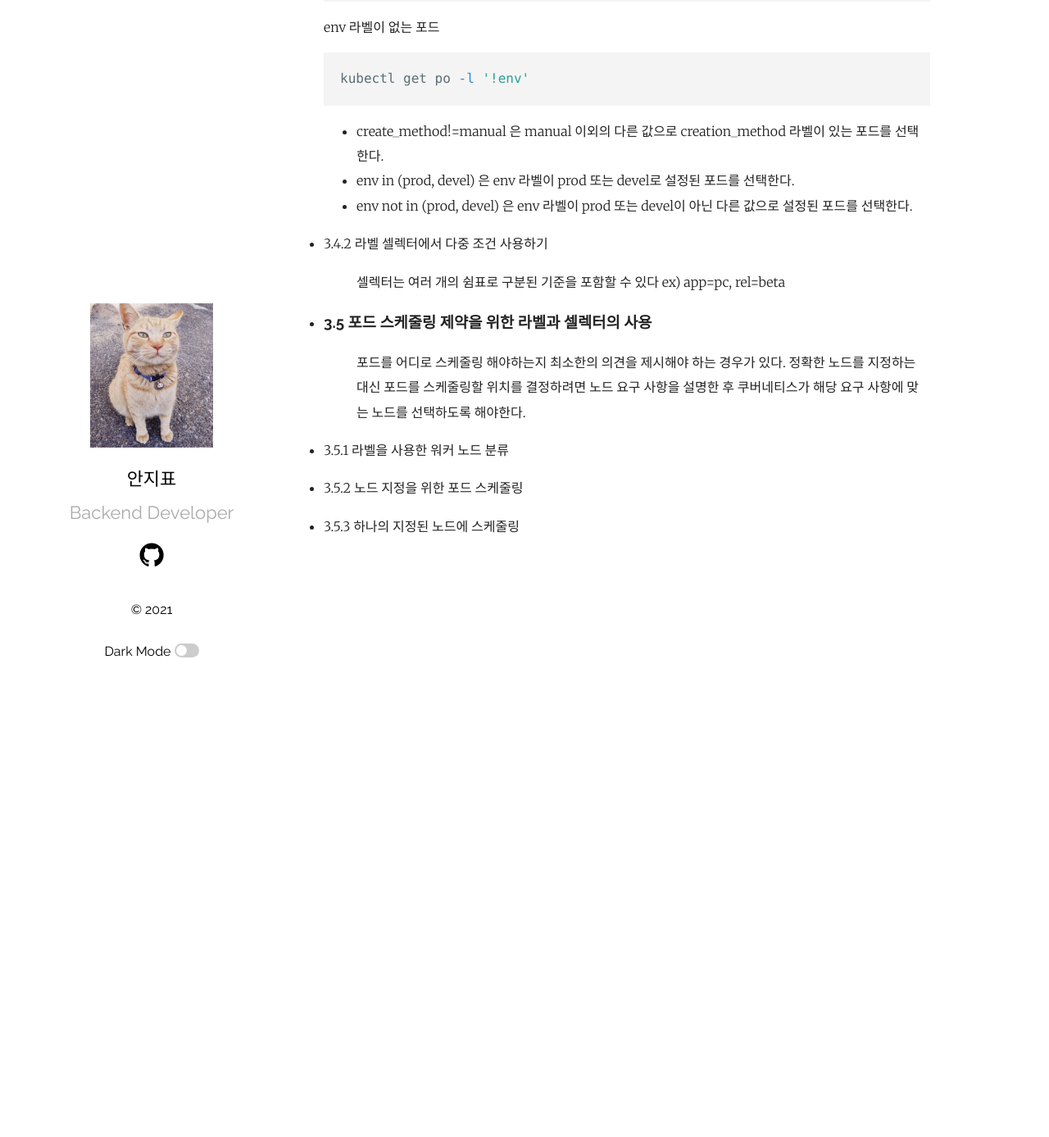
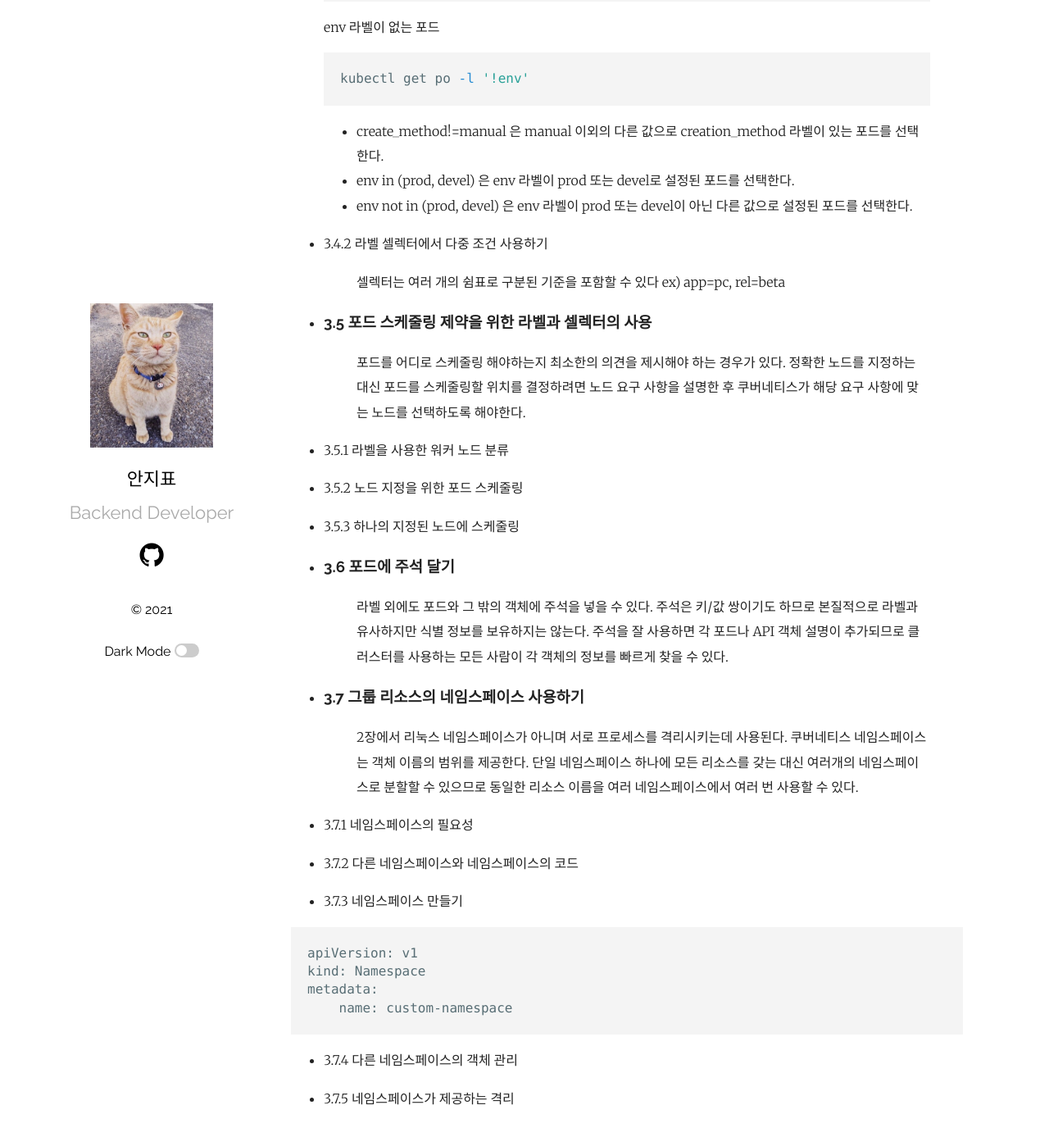
Before and after one commit to ppyong/ppyong.github.io, a Jekyll site: the page built from _posts/2021-09-27-kubernetes-in-action(chapter2~3).md, in a window 1280 px wide and 1400 px high, scrolled down 7690 px. Shown: the top 1387 px of the window at 82% size. Built offline with Jekyll 4.4.1, drawn with Linux system fonts in a browser that asks for light colours; before the commit the page ends 8392 px from its top, so only the background shows below that.

Commit message:
temp-20210104-1

````diff
--- a/_posts/2021-09-27-kubernetes-in-action(chapter2~3).md
+++ b/_posts/2021-09-27-kubernetes-in-action(chapter2~3).md
@@ -219,3 +219,26 @@ kubectl get po -l '!env'
 - 3.5.2 노드 지정을 위한 포드 스케줄링
 
 - 3.5.3 하나의 지정된 노드에 스케줄링
+
+- ### 3.6 포드에 주석 달기
+> 라벨 외에도 포드와 그 밖의 객체에 주석을 넣을 수 있다. 주석은 키/값 쌍이기도 하므로 본질적으로 라벨과 유사하지만 식별 정보를 보유하지는 않는다. 주석을 잘 사용하면 각 포드나 API 객체 설명이 추가되므로 클러스터를 사용하는 모든 사람이 각 객체의 정보를 빠르게 찾을 수 있다.
+
+- ### 3.7 그룹 리소스의 네임스페이스 사용하기
+> 2장에서 리눅스 네임스페이스가 아니며 서로 프로세스를 격리시키는데 사용된다. 쿠버네티스 네임스페이스는 객체 이름의 범위를 제공한다. 단일 네임스페이스 하나에 모든 리소스를 갖는 대신 여러개의 네임스페이스로 분할할 수 있으므로 동일한 리소스 이름을 여러 네임스페이스에서 여러 번 사용할 수 있다.
+
+- 3.7.1 네임스페이스의 필요성
+
+- 3.7.2 다른 네임스페이스와 네임스페이스의 코드
+
+- 3.7.3 네임스페이스 만들기
+
+```shell
+apiVersion: v1
+kind: Namespace
+metadata:
+    name: custom-namespace
+```
+
+- 3.7.4 다른 네임스페이스의 객체 관리
+
+- 3.7.5 네임스페이스가 제공하는 격리
````
